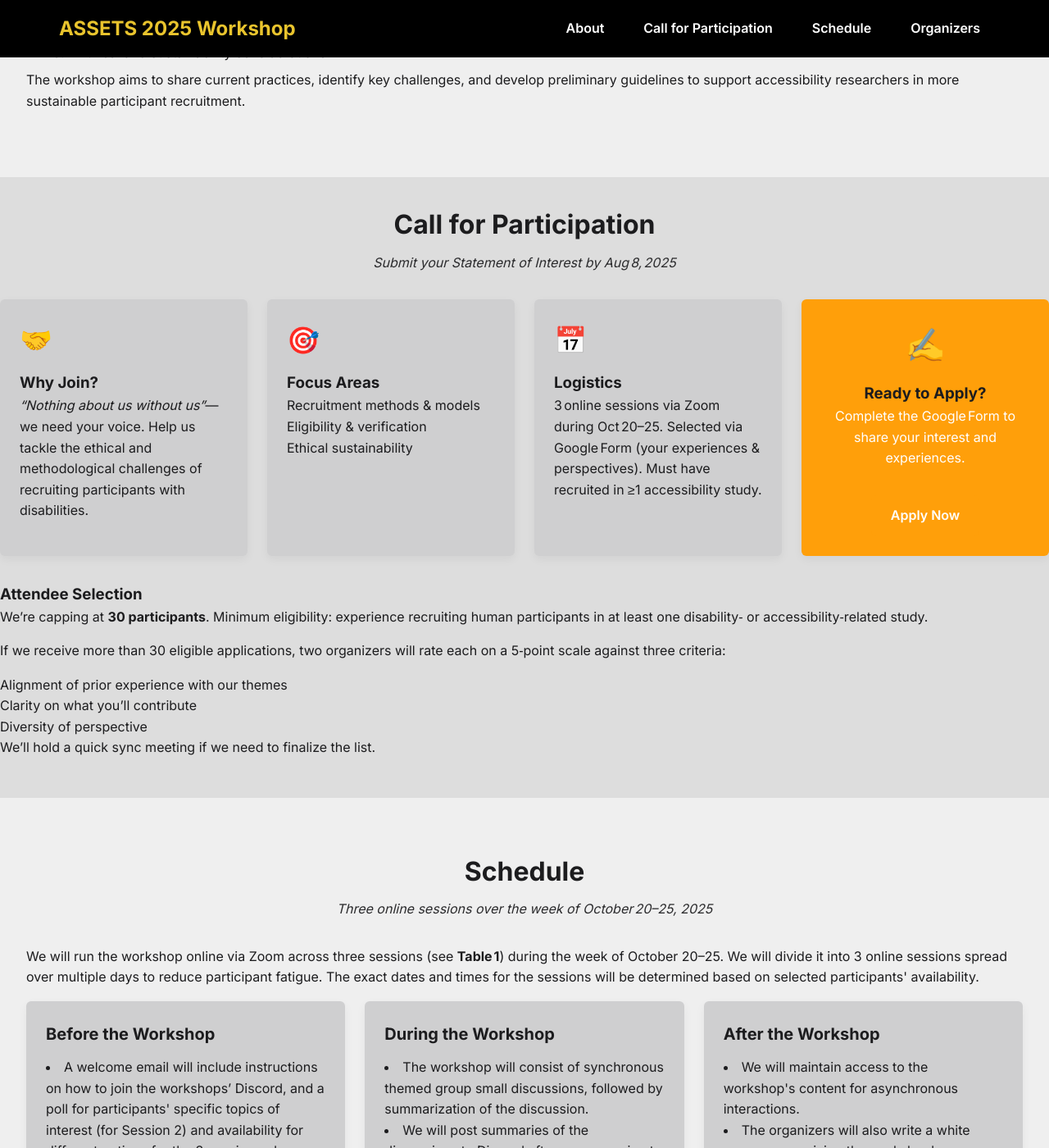
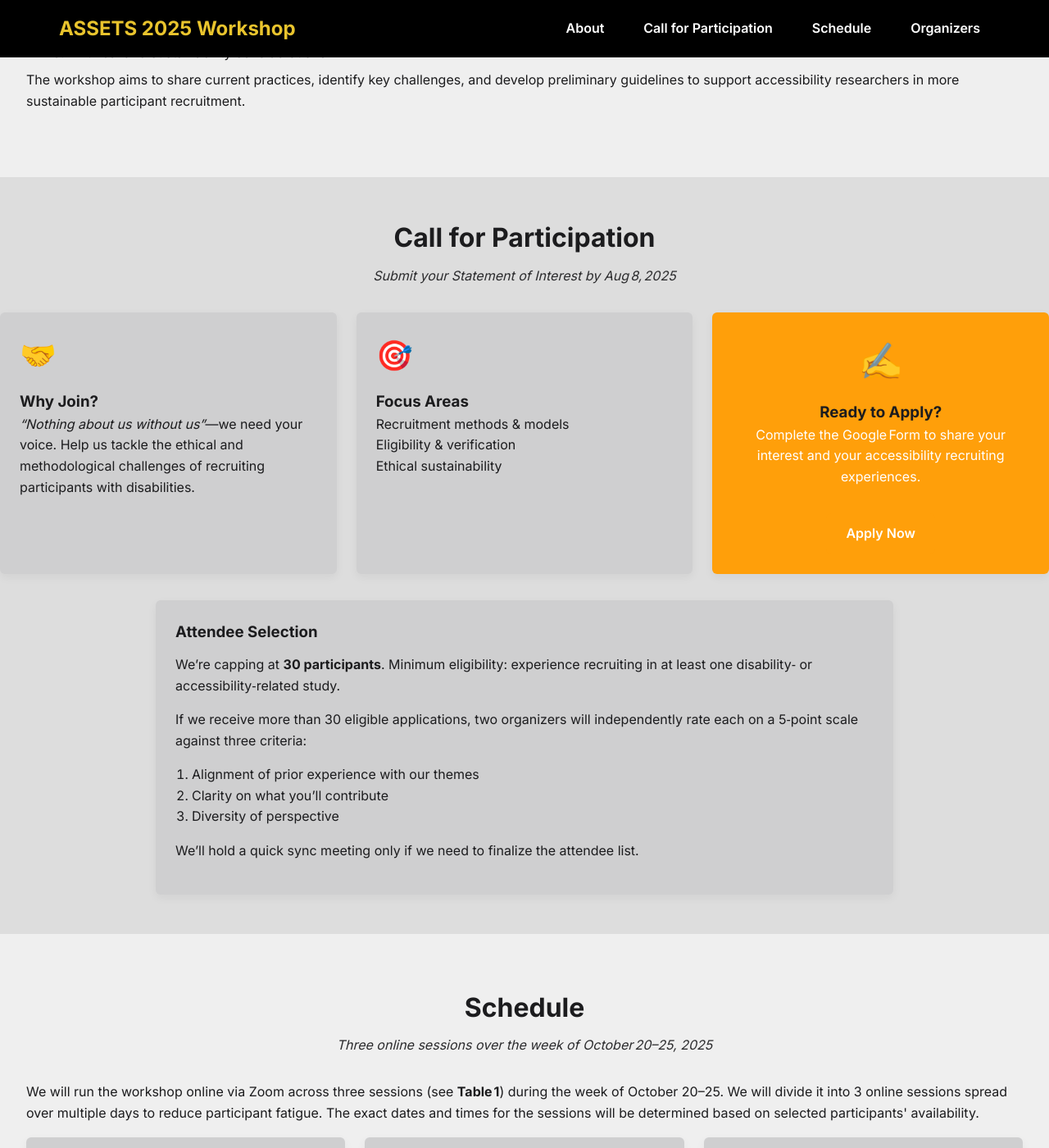
Before and after one commit to assets-recruitment-2025/assets-recruitment-2025.github.io, a Jekyll site: the page built from index.md, in a window 1280 px wide and 1400 px high, scrolled down 957 px. Shown: the whole window at 82% size. Built offline with Jekyll 4.4.1, drawn with Linux system fonts in a browser that asks for light colours.

Commit message:
Call for Participation

```diff
--- a/assets/css/style.css
+++ b/assets/css/style.css
@@ -488,25 +488,28 @@ img {
   text-align: center;
 }
 
-/* —— Call for Participation: engaging grid cards —— */
+/* —— Call for Participation: simplified 3‑card grid —— */
 .call-for-participation {
+  padding: 3rem 0;
   background: var(--clr-bg);
-  padding: 2rem 0;
 }
 
+/* Center header text under section */
 .call-for-participation .call-header {
   text-align: center;
   max-width: 700px;
   margin: 0 auto 2rem;
 }
 
+/* 3‑column grid, falls to 1‑col on narrow screens */
 .call-for-participation .call-grid {
   display: grid;
-  grid-template-columns: repeat(auto-fit, minmax(240px,1fr));
+  grid-template-columns: repeat(auto-fit, minmax(280px,1fr));
   gap: var(--gap);
   margin-bottom: 2rem;
 }
 
+/* Base card styling */
 .call-for-participation .call-card {
   background: var(--clr-surface);
   padding: 1.5rem;
@@ -514,27 +517,45 @@ img {
   box-shadow: 0 4px 12px rgba(0,0,0,0.05);
   transition: transform 0.2s, box-shadow 0.2s;
 }
-
 .call-for-participation .call-card:hover {
   transform: translateY(-4px);
   box-shadow: 0 8px 20px rgba(0,0,0,0.1);
 }
 
+/* Icon above each card */
 .call-for-participation .call-card-icon {
-  font-size: 2rem;
+  font-size: 2.25rem;
   margin-bottom: 0.75rem;
+  display: inline-block;
 }
 
+/* CTA card overrides */
 .call-for-participation .call-card--cta {
-  text-align: center;
   background: var(--clr-accent);
   color: #fff;
+  text-align: center;
 }
-
 .call-for-participation .call-card--cta .call-card-icon {
-  font-size: 2.5rem;
+  font-size: 2.75rem;
 }
-
 .call-for-participation .call-card--cta .btn {
   margin-top: 1rem;
 }
+
+/* Attendee selection panel (full‑width but constrained) */
+.call-for-participation .selection-panel {
+  background: var(--clr-surface);
+  padding: 1.5rem;
+  border-radius: var(--radius);
+  box-shadow: 0 4px 12px rgba(0,0,0,0.05);
+  max-width: 900px;
+  margin: 0 auto;
+}
+.call-for-participation .selection-panel h3 {
+  margin-top: 0;
+  margin-bottom: 0.75rem;
+}
+.call-for-participation .selection-panel ol {
+  padding-left: 1.25rem;
+  margin: 1rem 0;
+}
--- a/index.md
+++ b/index.md
@@ -48,9 +48,12 @@ permalink: /
   aria-labelledby="participate-heading"
 >
   <div class="call-header">
-    <h2 id="participate-heading" class="section-heading">Call for Participation</h2>
+    <h2 id="participate-heading" class="section-heading">
+      Call for Participation
+    </h2>
     <p class="section-subheading">
-      Submit your Statement of Interest by <time datetime="2025-08-08">Aug 8, 2025</time>
+      Submit your Statement of Interest by
+      <time datetime="2025-08-08">Aug 8, 2025</time>
     </p>
   </div>
 
@@ -60,8 +63,9 @@ permalink: /
       <div class="call-card-icon">🤝</div>
       <h3>Why Join?</h3>
       <p>
-        <em>“Nothing about us without us”</em>—we need your voice. Help us tackle the
-        ethical and methodological challenges of recruiting participants with disabilities.
+        <em>“Nothing about us without us”</em>—we need your voice. Help us tackle
+        the ethical and methodological challenges of recruiting participants
+        with disabilities.
       </p>
     </div>
 
@@ -76,23 +80,16 @@ permalink: /
       </ul>
     </div>
 
-    <!-- Card 3: Logistics -->
-    <div class="call-card">
-      <div class="call-card-icon">📅</div>
-      <h3>Logistics</h3>
-      <p>
-        3 online sessions via Zoom during Oct 20–25. Selected via Google Form (your
-        experiences & perspectives). Must have recruited in ≥1 accessibility study.
-      </p>
-    </div>
-
-    <!-- Card 4: Apply Now CTA -->
+    <!-- Card 3: Ready to Apply (CTA) -->
     <div class="call-card call-card--cta">
       <div class="call-card-icon">✍️</div>
       <h3>Ready to Apply?</h3>
-      <p>Complete the Google Form to share your interest and experiences.</p>
+      <p>
+        Complete the Google Form to share your interest and your accessibility
+        recruiting experiences.
+      </p>
       <a
-        class="btn btn-primary btn-lg"
+        class="btn btn-primary"
         href="{{ '/participate/' | relative_url }}"
       >
         Apply Now
@@ -100,21 +97,26 @@ permalink: /
     </div>
   </div>
 
-  <!-- Attendee selection panel (unchanged) -->
   <div class="selection-panel">
     <h3>Attendee Selection</h3>
     <p>
       We’re capping at <strong>30 participants</strong>. Minimum eligibility:
-      experience recruiting human participants in at least one disability‑ or
-      accessibility‑related study.
+      experience recruiting in at least one disability‑ or accessibility‑related
+      study.
     </p>
-    <p>If we receive more than 30 eligible applications, two organizers will rate each on a 5‑point scale against three criteria:</p>
+    <p>
+      If we receive more than 30 eligible applications, two organizers will
+      independently rate each on a 5‑point scale against three criteria:
+    </p>
     <ol>
       <li>Alignment of prior experience with our themes</li>
       <li>Clarity on what you’ll contribute</li>
       <li>Diversity of perspective</li>
     </ol>
-    <p>We’ll hold a quick sync meeting if we need to finalize the list.</p>
+    <p>
+      We’ll hold a quick sync meeting only if we need to finalize the attendee
+      list.
+    </p>
   </div>
 </section>
 
```
